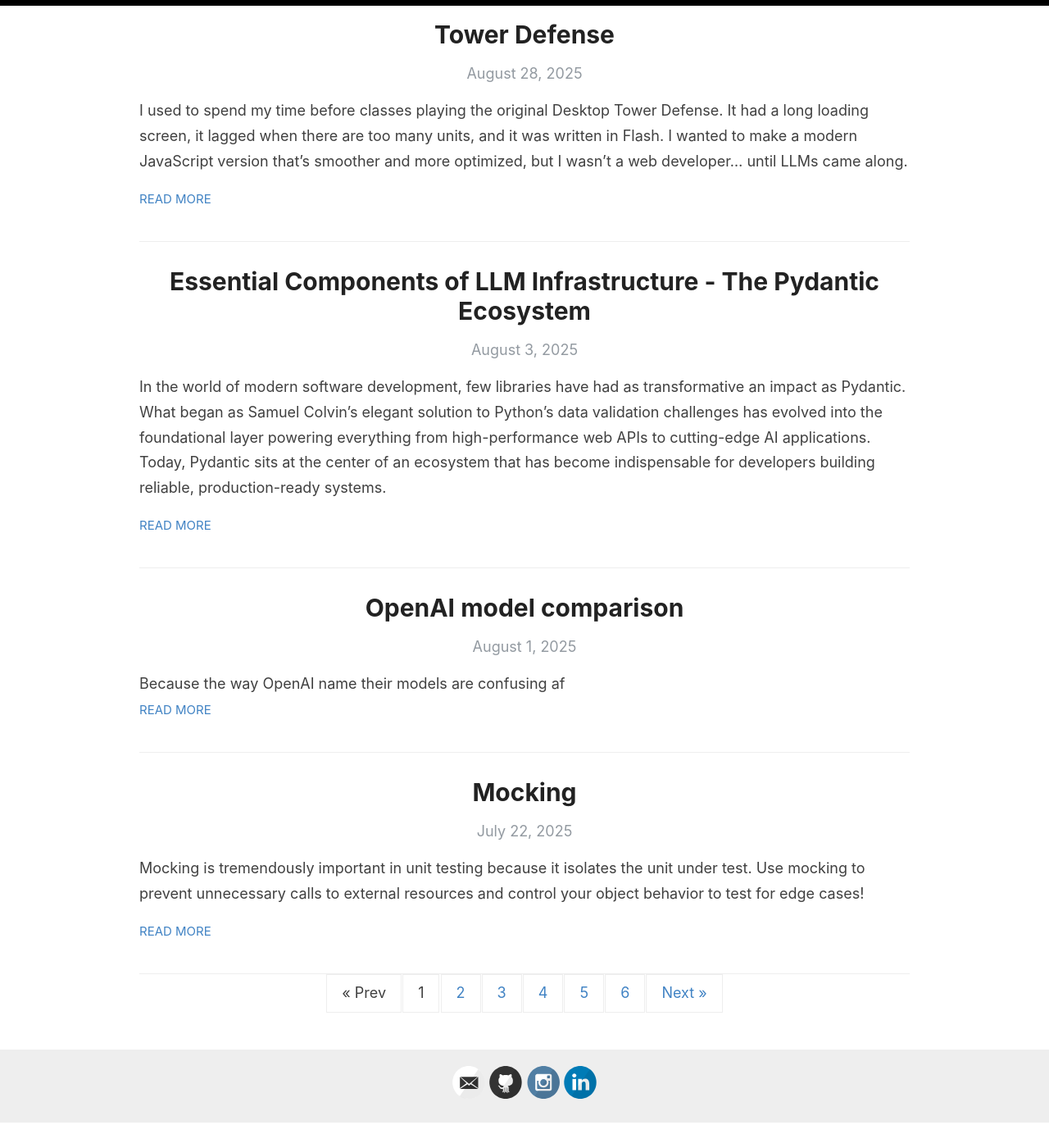
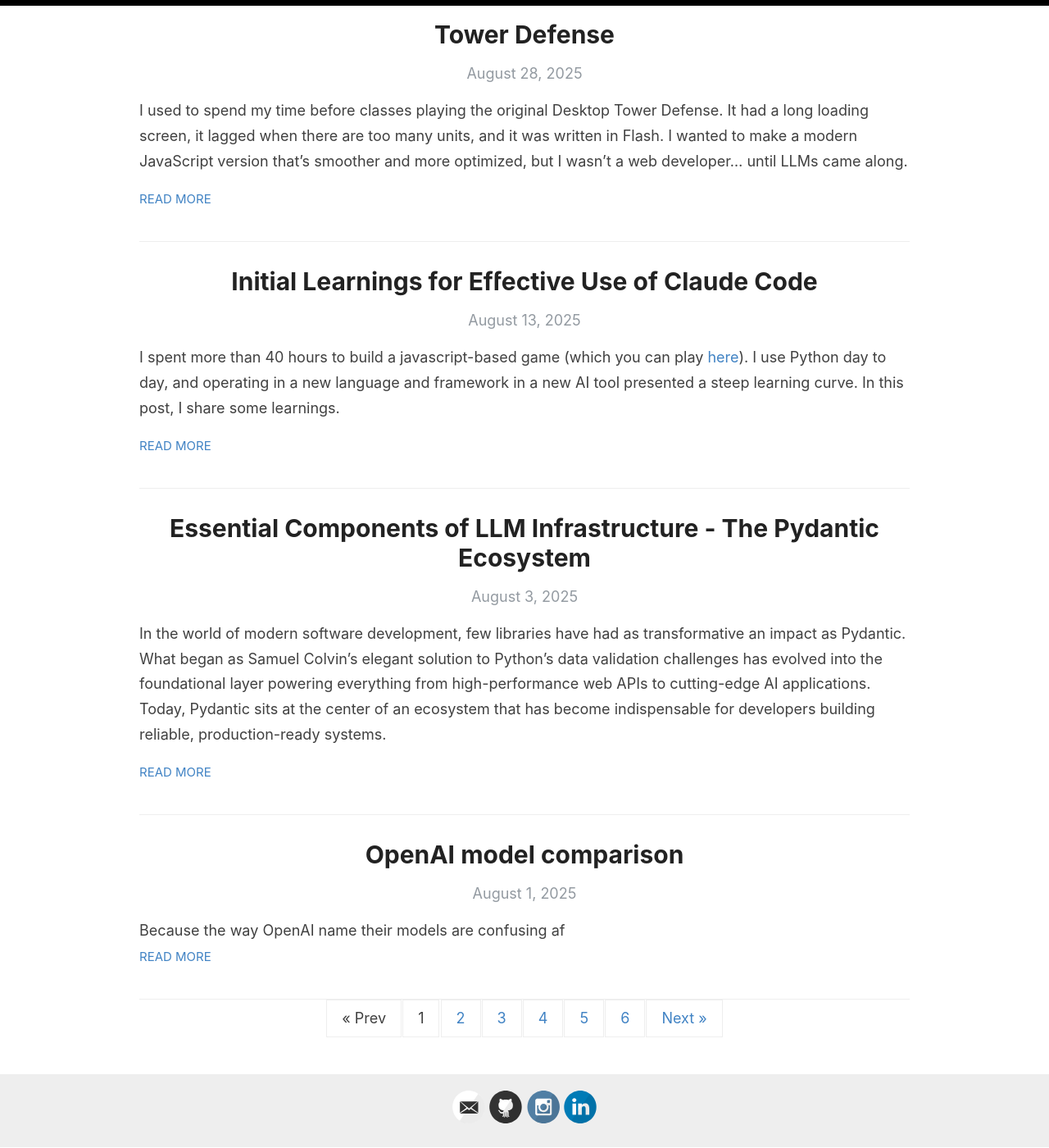
Before and after one commit to kfchou/kfchou.github.io, a Jekyll site: the page built from index.html, in a window 1280 px wide and 1400 px high, scrolled down 1542 px. Shown: the whole window at 82% size. Built offline with Jekyll 4.4.1, drawn with Linux system fonts in a browser that asks for light colours; the list of posts is cut into pages by our own code; before the commit the page ends 2911 px from its top, so only the background shows below that; some of the changed lines change nothing that is shown.

Commit message:
Update learnings

````diff
--- /dev/null
+++ b/_posts/2025-08-13-tower-defense-learnings.md
@@ -0,0 +1,105 @@
+---
+layout: post
+title:  Initial Learnings for Effective Use of Claude Code
+categories: [AI Coding]
+pinned: false
+---
+I spent more than 40 hours to build a javascript-based game (which you can play [here]({% post_url 2025-08-28-tower-defense %})). I use Python day to day, and operating in a new language and framework in a new AI tool presented a steep learning curve. In this post, I share some learnings.
+
+
+## CLAUDE.md
+To state the obvious, controlling context is the most important thing we need to do as we work with Claude Code. We need to keep each task focused, and avoid introducing unnecessary instructions.
+
+Six months ago, the convention is to keep adding details to `CLAUDE.md`. Need Claude to always test your code? Add the instruction to `CLAUDE.md`. Want Claude to write commit messages in a certain way? Add it to `CLAUDE.md`. As the file grows, the context gets cluttered. This way of working is the opposite of good context management; if we're researching the codebase about a particular feature, we don't need Claude to know how to write commit messages and write tests. So how to go about this?
+
+Update: context management has become much easier with the introduction of Agents and Skills. Read more about them [here]({% post_url 2026-01-07-agentic-coding %}).
+
+We should keep `CLAUDE.md` as lean as we can. Some tips:
+* Do not `@` files. Instead, mention file paths and when those files should be read.
+* If you say "Never do xyz", you must also say "Instead, do abc"
+* Do not write a manual for specific tasks - delegate these to subagents.
+* Include general principles that always apply - maintainabilitiy, readability, SOLID and DRY principles, etc.
+* Claude may hard-code a lot of values. This is bad practice for obvious reasons. In your specs, Tell Claude what to use as a source of truth. **Key terms like "dynamic" and "configurability"** will help avoid hard-coded values and increase maintainability.
+
+
+For complex tasks, you might say
+```
+For <complex usage> or <error> see path/to/<tool>_docs.md
+```
+
+## Manage context within a session
+* Avoid compaction. By the time your coding agent have done enough work to require compaction, you likely already experience [context rot](https://research.trychroma.com/context-rot) - even though models like Opus can handle 1MM tokens, its performance likely have already degraded severely. Better to keep context tight to help keep Claude focused. Even after compaction, you risk introducing semantic shift.
+* After planning, if Claude proposes a large piece of work, tell Claude to "make the plan multi-phased"
+* Use Github issues to keep track of different phases of the plan.
+* Claude code works well with the Github CLI tool to help you manage and track issues, PRs, and the like.
+* Ask Claude to review your context usage and suggest optimizations.
+* Claude has a built-in thinking budget based on these keywords:
+  * "think": 4,000 tokens
+  * "megathink": 10,000 tokens
+  * "ultrathink": maximum budget
+* If working on multiple projects, you can keep "memory" files in your machine's home directory `~/.claude/CLAUDE.md`. You can jump to these with the `/memory` command
+
+## Do meta-analysis on the codebase
+Claude may implement features that work, but not always in a way that makes sense. When it refactors code, it may unnecessarily create new variables and deprecate others. This is bad for many reasons:
+* Bloat &rarr; increased context &rarr; consuming unnecessary tokens &rarr; increased cost
+* Confusing for human readers &rarr; decreased maintainability &rarr; time wasted
+
+**Reduce Bloat**: Ask Claude to do meta-analysis on the code base to find possible bloat and opportunities to simplify the code logic, increase performance, and harmonize duplicated functionalities. Do this every now and then to ensure bloat is kept to a minimum.
+
+**Visualize the codebase**: Sometimes it's easier to visualize the codebase as a mermaid diagram. Ask Claude to give you code to a mermaid diagram describing the codebase as you plan or review.
+
+As your codebase grows in size, the tips in this section will become increasingly impactful.
+
+
+## The important commands to know
+* `/compact` -- summarize your chat history
+* `/clear` -- clears your chat history
+* `/resume` -- resume a previous conversation.
+* `/install-git-app`
+* `/context` <-------------- available as of version 1.0.86. Helps keep track of context window. It's important to keep track of your context periodically. [Ref](https://claudelog.com/mechanics/context-inspection/).
+
+## Custom commands (accesss with `/`)
+Create a markdown file: `.claude/commands/<command-name>.md`
+
+The file would look something like this
+
+```
+<description of the command>
+
+$ARGUMENTS (only use this line if you want users to pass arguments to the command)
+
+<detailed instructions for claude>
+```
+
+## Actually useful MCP servers
+
+Have a browser UI? Use Playwright:
+```
+    claude mcp add playwright npx @playwright/mcp@latest
+```
+
+## Multiple Claudes
+Anecdotally, doing parallel work makes sense if each piece of work is self-contained and limited in scope.
+
+Use `git worktree` to open multiple Claude instances and have them all work in parallel
+1. Make a folder `.trees`
+2. Make worktrees with `git worktree add`:
+   * `git worktree add .trees/feature_1`
+   * `git worktree add .trees/feature_2`
+   * `git worktree add .trees/feature_3`
+3. Open up a terminal for each worktree directory. Right click on the directory and select "Open in integrated terminal".
+4. Open Claude in each terminal and let them cook.
+5. After all the parallel work is finished, tell Claude to merge in all of the worktrees in the `.trees` folder and fix any conflicits if there are any.
+
+
+## A note on Spec-Driven Development (SDD)
+For a while around mid-2025, SDD emerged as the solution against the slop generated by vibe-coding. The idea is simple - spend a lot of effort up front writing the specs, break tasks down into small, digestable pieces, and have the coding agent follow it closely. But just like in actual software development, specs often get bloated, become difficult to review, and a lot of time can get wasted on getting the spec right. On the other hand, it's often more efficient if engineers can identify a generally correct direction, start building, and iterate. With SDD, spec creation, review, iteration, and governance introduces extra cycles early in the project, and often hinders more than helps.
+
+In my personal experience, SDD hinders, rather than helps. However, as of December 2025, it seems like there is still a generally positive sentiment on [reddit](https://www.reddit.com/r/ChatGPTCoding/comments/1otf3xc/does_anyone_use_specdriven_development/) around SDD and tools like spec-kit. Whether to use SDD seems entirely context dependent.
+
+## Additional readings
+
+Other excellent posts on how they use Claude Code:
+
+- [How I Use Every Claude Code Feature](https://blog.sshh.io/p/how-i-use-every-claude-code-feature)
+- [Claude Code: The Complete Guide](https://www.siddharthbharath.com/claude-code-the-complete-guide/)
--- a/_posts/2025-08-28-tower-defense.md
+++ b/_posts/2025-08-28-tower-defense.md
@@ -7,7 +7,7 @@
 
 I used to spend my time before classes playing the original Desktop Tower Defense. It had a long loading screen, it lagged when there are too many units, and it was written in Flash. I wanted to make a modern JavaScript version that's smoother and more optimized, but I wasn't a web developer... until LLMs came along.
 
-It still took me about 30-40 hours to arrive at a playable, relatively bug-free state. Along the way, I picked up a lot of best practices for coding with Claude, which will be documented [here]({% post_url 2025-08-13-claude-code-protip %}). BUT the end result is a highly configurable, extendable, fast, browser-based tower defense game.
+It still took me about 30-40 hours to arrive at a playable, relatively bug-free state. Along the way, I picked up a lot of best practices for coding with Claude, which will be documented [here]({% post_url 2025-08-13-tower-defense-learnings %}). BUT the end result is a highly configurable, extendable, fast, browser-based tower defense game.
 
 <meta name="viewport" content="width=device-width, initial-scale=1.0, user-scalable=yes">
 
````
